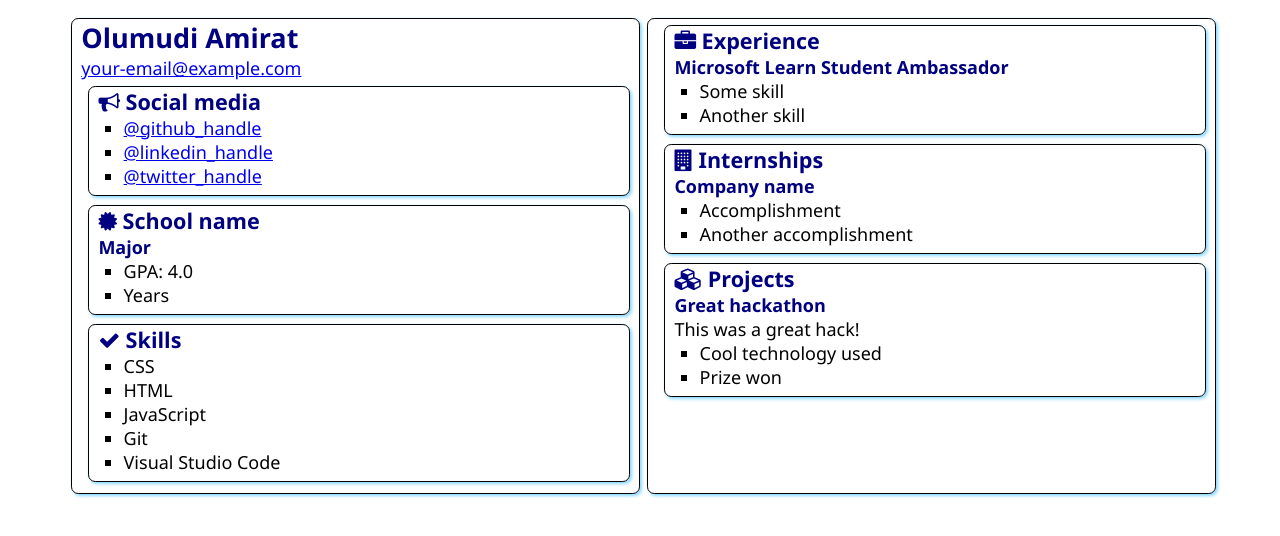
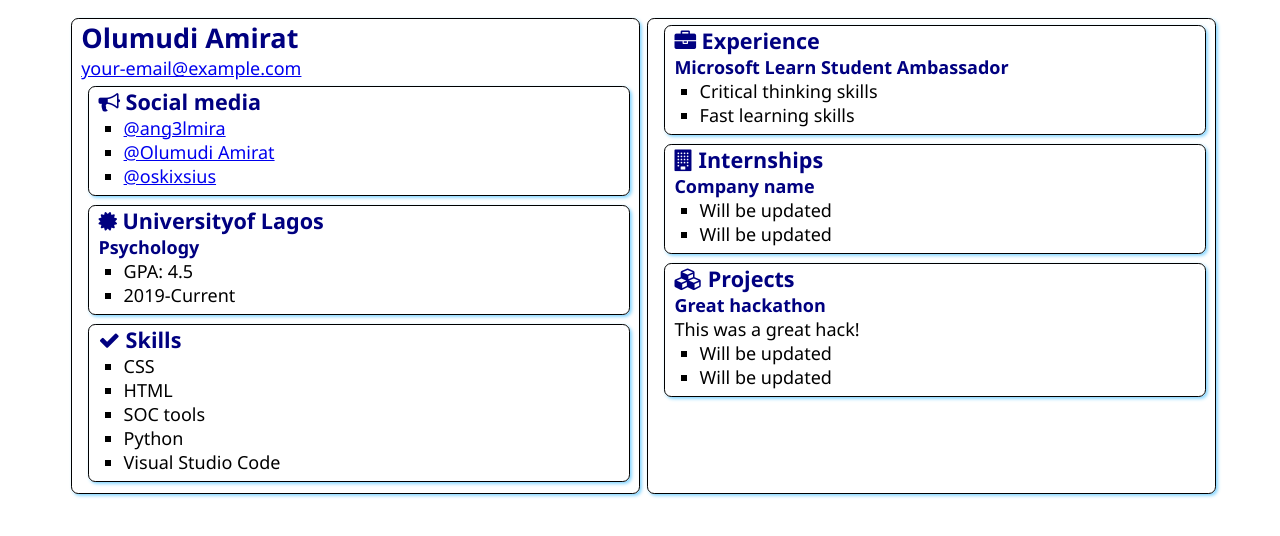
Before and after one commit to ang3lmira/SATechnicalOnboarding, a plain HTML site: page src/index.html in a window 1280 px wide. Drawn offline with Linux system fonts and the light colour scheme.

Commit message:
Updating resume

```diff
--- a/src/index.html
+++ b/src/index.html
@@ -17,7 +17,7 @@
       <article class="box">
         <h1>Olumudi Amirat</h1>
         <div>
-          <a href="mailto:your.email@example.com">your-email@example.com</a>
+          <a href="a0codes@yahoo.com">your-email@example.com</a>
         </div>
 
         <section class="box">
@@ -26,11 +26,11 @@
             Social media
           </h2>
           <ul>
-            <li><a href="https://github.com/<handle>">@github_handle</a></li>
+            <li><a href="https://github.com/<handle>">@ang3lmira</a></li>
             <li>
-              <a href="https://linkedin.com/in/<handle>">@linkedin_handle</a>
+              <a href="https://linkedin.com/in/<handle>">@Olumudi Amirat</a>
             </li>
-            <li><a href="https://twitter.com/<handle>">@twitter_handle</a></li>
+            <li><a href="https://twitter.com/<handle>">@oskixsius</a></li>
           </ul>
         </section>
 
@@ -38,12 +38,12 @@
           <div class="education">
             <h2>
               <i class="fa fa-certificate" aria-hidden="true"></i>
-              School name
+              Universityof Lagos
             </h2>
-            <h3>Major</h3>
+            <h3>Psychology</h3>
             <ul>
-              <li>GPA: 4.0</li>
-              <li>Years</li>
+              <li>GPA: 4.5</li>
+              <li>2019-Current</li>
             </ul>
           </div>
         </section>
@@ -56,8 +56,8 @@
           <ul>
             <li>CSS</li>
             <li>HTML</li>
-            <li>JavaScript</li>
-            <li>Git</li>
+            <li>SOC tools</li>
+            <li>Python</li>
             <li>Visual Studio Code</li>
           </ul>
         </section>
@@ -70,8 +70,8 @@
           </h2>
           <h3>Microsoft Learn Student Ambassador</h3>
           <ul>
-            <li>Some skill</li>
-            <li>Another skill</li>
+            <li>Critical thinking skills</li>
+            <li>Fast learning skills</li>
           </ul>
         </section>
         <section class="box">
@@ -82,8 +82,8 @@
 
           <h3>Company name</h3>
           <ul>
-            <li>Accomplishment</li>
-            <li>Another accomplishment</li>
+            <li>Will be updated</li>
+            <li>Will be updated</li>
           </ul>
         </section>
         <section class="box">
@@ -95,8 +95,8 @@
           <h3>Great hackathon</h3>
           <div>This was a great hack!</div>
           <ul>
-            <li>Cool technology used</li>
-            <li>Prize won</li>
+            <li>Will be updated</li>
+            <li>Will be updated</li>
           </ul>
         </section>
       </article>
```
